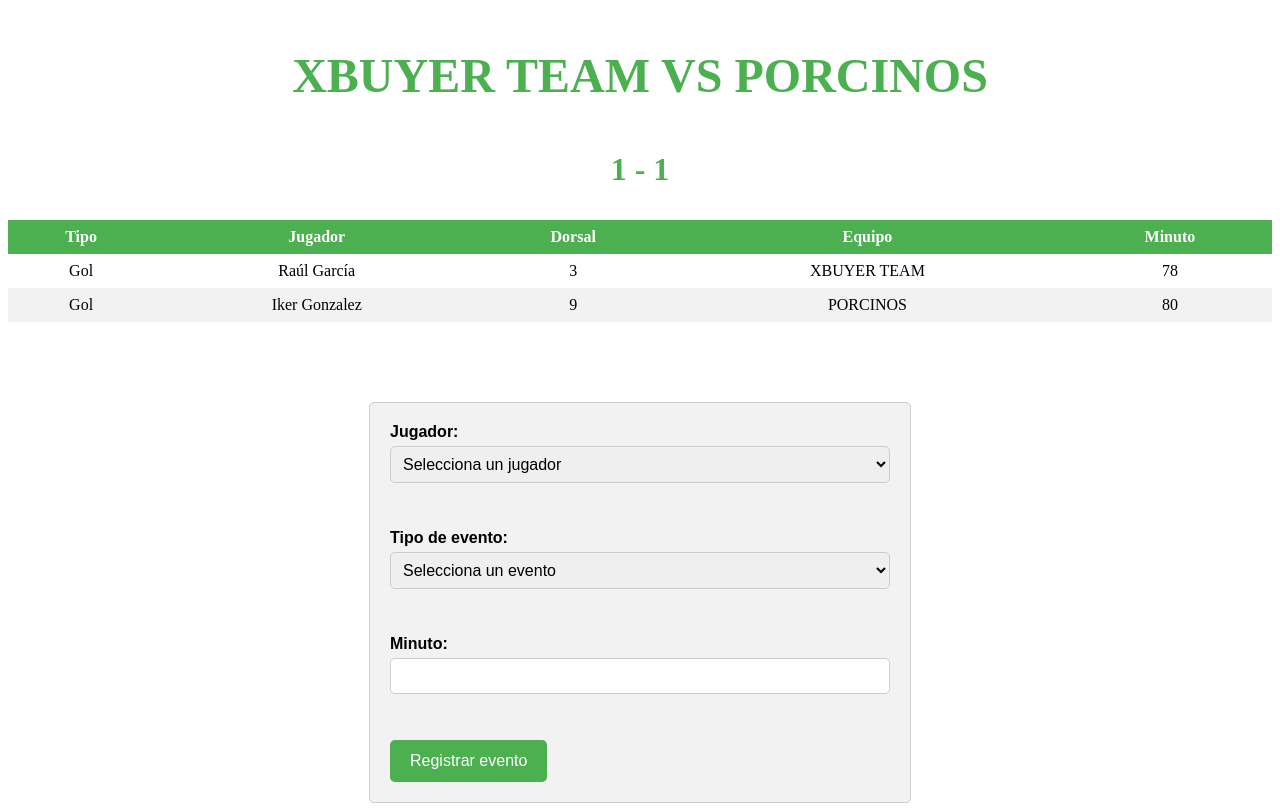
After one commit to raul-garcia-sanchez/DjangoLeague, a Django app: page /liga/partidos/1/ in a window 1280 px wide. The commit adds this page. Run offline with Django 4.2, Linux system fonts and the light colour scheme; data comes from the database, SQL or seed files in the repository.

Commit message:
add changes league

```diff
--- a/leagueRGS/league/models.py
+++ b/leagueRGS/league/models.py
@@ -1,6 +1,5 @@
 from django.db import models
 
-# Create your models here.
 
 from django.db import models
 
@@ -16,6 +15,9 @@ class Equipo(models.Model):
     nombre = models.CharField(max_length=50)
     liga = models.ForeignKey(Liga, on_delete=models.CASCADE)
     puntos = models.IntegerField(default=0)
+    goles_a_favor = models.IntegerField(default=0)
+    goles_en_contra = models.IntegerField(default=0)
+    diferencia_goles = models.IntegerField(default=0)
 
     def __str__(self):
         return self.nombre
@@ -25,9 +27,16 @@ class Jugador(models.Model):
     nombre = models.CharField(max_length=50)
     dorsal = models.PositiveIntegerField()
     equipo = models.ForeignKey(Equipo, on_delete=models.CASCADE)
+    goles = models.IntegerField(default=0)
+
+    class Meta:
+        constraints = [
+            models.UniqueConstraint(fields=['nombre', 'dorsal', 'equipo'], name='pk_jugador')
+        ]
 
     def __str__(self):
         return f"{self.nombre} ({self.dorsal})"
+
 
 
 class Partido(models.Model):
@@ -38,6 +47,11 @@ class Partido(models.Model):
     goles_local = models.IntegerField(default=0)
     goles_visitante = models.IntegerField(default=0)
     ganador = models.ForeignKey(Equipo, on_delete=models.CASCADE, related_name='ganador', null=True, blank=True)
+
+    class Meta:
+        constraints = [
+            models.UniqueConstraint(fields=['local', 'visitante'], name='unique_match'),
+        ]
 
     def __str__(self):
         return f'{self.local} vs {self.visitante}'
@@ -52,21 +66,17 @@ class Partido(models.Model):
         self.actualizar_clasificacion()
 
     def actualizar_clasificacion(self):
-        # Actualizar la tabla de clasificación
         if self.ganador:
-            # Sumar 3 puntos al equipo ganador
             self.ganador.puntos += 3
             self.ganador.goles_a_favor += self.goles_local if self.ganador == self.local else self.goles_visitante
             self.ganador.goles_en_contra += self.goles_visitante if self.ganador == self.local else self.goles_local
             self.ganador.save()
 
-            # Actualizar los goles a favor y en contra del equipo perdedor
             perdedor = self.visitante if self.ganador == self.local else self.local
             perdedor.goles_a_favor += self.goles_visitante if self.ganador == self.local else self.goles_local
             perdedor.goles_en_contra += self.goles_local if self.ganador == self.local else self.goles_visitante
             perdedor.save()
         else:
-            # Ambos equipos empataron, sumar 1 punto a cada uno
             self.local.puntos += 1
             self.visitante.puntos += 1
             self.local.save()
@@ -77,7 +87,7 @@ class Evento(models.Model):
     tipo = models.CharField(max_length=50)
     jugador = models.ForeignKey(Jugador, on_delete=models.CASCADE)
     partido = models.ForeignKey(Partido, on_delete=models.CASCADE)
-    tiempo = models.PositiveIntegerField()  # en minutos
+    tiempo = models.PositiveIntegerField()
 
     def __str__(self):
         return f"{self.jugador} ({self.partido}): {self.tipo}"
--- /dev/null
+++ b/leagueRGS/league/templates/league/seguimiento_partido.html
@@ -0,0 +1,140 @@
+<style>
+  h1 {
+    font-size: 3rem;
+    font-weight: bold;
+    color: #4caf50;
+    text-align: center;
+    text-transform: uppercase;
+    margin: 1em;
+  }
+
+  h2 {
+    font-size: 2rem;
+    font-weight: bold;
+    color: #4caf50;
+    text-align: center;
+    text-transform: uppercase;
+    margin: 1em;
+  }
+
+  table {
+    border-collapse: collapse;
+    width: 100%;
+  }
+
+  th,
+  td {
+    text-align: center;
+    padding: 8px;
+  }
+
+  th {
+    background-color: #4caf50;
+    color: white;
+    text-align: center;
+  }
+
+  tr:nth-child(even) {
+    background-color: #f2f2f2;
+  }
+
+  tr:hover {
+    background-color: #ddd;
+  }
+  form {
+    font-family: Arial, Helvetica, sans-serif;
+    width: 500px;
+    margin: auto;
+    margin-top: 5em;
+    padding: 20px;
+    border: 1px solid #ccc;
+    border-radius: 5px;
+    background-color: #f2f2f2;
+  }
+
+  label {
+    display: block;
+    margin-bottom: 5px;
+    font-weight: bold;
+  }
+
+  select,
+  input {
+    display: block;
+    width: 100%;
+    padding: 8px;
+    border: 1px solid #ccc;
+    border-radius: 5px;
+    margin-bottom: 10px;
+    box-sizing: border-box;
+    font-size: 16px;
+  }
+
+  button[type="submit"] {
+    background-color: #4caf50;
+    color: white;
+    padding: 12px 20px;
+    border: none;
+    border-radius: 5px;
+    cursor: pointer;
+    font-size: 16px;
+  }
+
+  button[type="submit"]:hover {
+    background-color: #45a049;
+  }
+</style>
+<h1>{{partido.local}} VS {{partido.visitante}}</h1>
+<h2>{{partido.goles_local}} - {{partido.goles_visitante}}</h2>
+<table>
+  <thead>
+    <tr>
+      <th>Tipo</th>
+      <th>Jugador</th>
+      <th>Dorsal</th>
+      <th>Equipo</th>
+      <th>Minuto</th>
+    </tr>
+  </thead>
+  <tbody>
+    {% for evento in eventos %}
+    <tr>
+      <td>{{ evento.tipo }}</td>
+      <td>{{ evento.jugador.nombre }}</td>
+      <td>{{ evento.jugador.dorsal }}</td>
+      <td>{{ evento.jugador.equipo}}</td>
+      <td>{{ evento.tiempo }}</td>
+    </tr>
+    {% endfor %}
+  </tbody>
+</table>
+<form method="POST">
+  {% csrf_token %}
+  <label for="jugador">Jugador:</label>
+  <select name="jugador" id="jugador" aria-placeholder="Selecciona jugador">
+    <option value="" disabled selected hidden>Selecciona un jugador</option>
+    {% for jugador in jugadores_local %}
+    <option value="{{ jugador.id }}">{{ jugador.nombre }}</option>
+    {% endfor %} {% for jugador in jugadores_visitante %}
+    <option value="{{ jugador.id }}">{{ jugador.nombre }}</option>
+    {% endfor %}</select
+  ><br /><br />
+  <label for="tipo_evento">Tipo de evento:</label>
+  <select name="tipo_evento" id="tipo_evento">
+    <option value="" disabled selected hidden>Selecciona un evento</option>
+    <option value="Gol">Gol</option>
+    <option value="Falta">Falta</option>
+    <option value="Tarjeta Amarilla">Tarjeta amarilla</option>
+    <option value="Tarjeta Roja">Tarjeta roja</option></select
+  ><br /><br />
+  <label for="tiempo">Minuto:</label>
+  <input
+    type="number"
+    name="tiempo"
+    id="tiempo"
+    min="0"
+    max="90"
+    required
+  /><br /><br />
+  <button type="submit">Registrar evento</button>
+</form>
--- a/leagueRGS/league/urls.py
+++ b/leagueRGS/league/urls.py
@@ -4,5 +4,7 @@ from . import views
 
 app_name = 'league'
 urlpatterns = [
-    path('', views.clasificacion, name='clasificacion'),
+    path('clasificacion', views.clasificacion, name='clasificacion'),
+    path('pichichis', views.pichichis, name='pichichis'),
+    path('partidos/<int:partido_id>/', views.seguimiento_partido, name='seguimiento_partido'),
 ]
--- a/leagueRGS/league/views.py
+++ b/leagueRGS/league/views.py
@@ -1,10 +1,40 @@
-from django.shortcuts import render
+from django.shortcuts import render, get_object_or_404
 
-# Create your views here.
 from .models import *
 
 def clasificacion(request):
-    equipos = Equipo.objects.all().order_by('-puntos', '-diferencia_goles')
-    #Ordenar los equipos por puntos (descendente) y, en caso de empate, por diferencia de goles (descendente)
+    equipos = Equipo.objects.all().order_by('-puntos')
     context = {'equipos': equipos}
     return render(request, 'league/clasificacion.html', context)
+
+def pichichis(request):
+    jugadores = Jugador.objects.all().order_by('-goles')[:10]
+    context = {'jugadores':jugadores}
+    return render(request, 'league/pichichis.html', context)
+
+def seguimiento_partido(request, partido_id):
+    partido = get_object_or_404(Partido, id=partido_id)
+    eventos = Evento.objects.filter(partido=partido).order_by('tiempo')
+    jugadores_local = Jugador.objects.filter(equipo=partido.local)
+    jugadores_visitante = Jugador.objects.filter(equipo=partido.visitante)
+
+
+    if request.method == 'POST':
+        tipo = request.POST.get('tipo_evento')
+        jugador_id = request.POST.get('jugador')
+        tiempo = request.POST.get('tiempo')
+
+        jugador = Jugador.objects.get(id=jugador_id)
+
+        evento = Evento(tipo=tipo, jugador=jugador, partido=partido, tiempo=tiempo)
+        evento.save()
+
+        if tipo == 'Gol':
+            if jugador.equipo == partido.local:
+                partido.goles_local += 1
+            else:
+                partido.goles_visitante += 1
+            partido.determinar_ganador()
+            partido.save()
+
+    return render(request, 'league/seguimiento_partido.html', {'partido': partido, 'eventos': eventos, 'jugadores_local': jugadores_local, 'jugadores_visitante': jugadores_visitante})
```
Also changed, not shown: leagueRGS/league/templates/league/clasificacion.html (+39 -0 lines), leagueRGS/league/templates/league/pichichis.html (added, +56 -0 lines), leagueRGS/db.sqlite3, leagueRGS/league/migrations/0002_rename_equipo_local_partido_local_and_more.py (added), leagueRGS/league/migrations/0003_jugador_goles.py (added).
